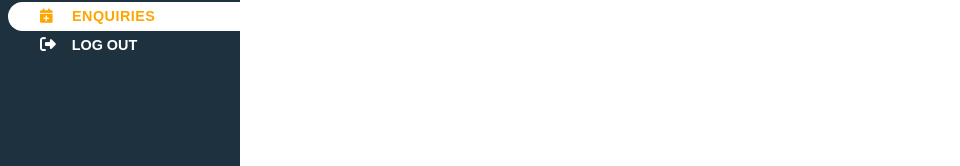
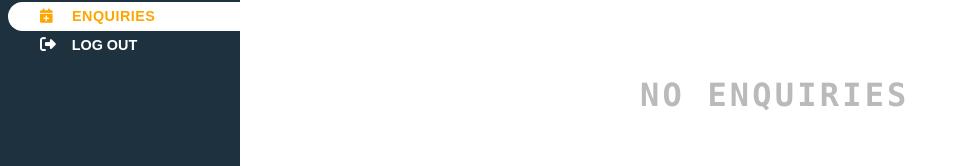
Before and after one commit to TinaHoldcroft/project-exam-2, a React (Create React App) app: page /admin/enquiries in a window 1280 px wide. Shown: the part 164-330 px from the top of the page, without its empty margins (0-960 px from the left). Built offline with nearby package versions, Linux system fonts and the light colour scheme; no server answers; sample sign-in values are in the browser's storage; a web font is replaced by a local one.

Commit message:
spinner, fetch tweaks, placeholder when empty

```diff
--- a/src/components/accommodations/Detail.js
+++ b/src/components/accommodations/Detail.js
@@ -21,9 +21,7 @@ function Detail() {
 			.finally(() => setLoading(false));
 	},);
 
-	if (loading) {
-		return <Spinner/>;
-	}
+	if (loading) { return <Spinner/>; }
 
 	return (
 		<div className="detail-page">
--- a/src/components/accommodations/SearchList.js
+++ b/src/components/accommodations/SearchList.js
@@ -6,11 +6,11 @@ import Search from "./Search";
 function RecentlyViewed() {
     const [error, setError] = useState(null);
     const url = BASE_URL + "establishments";
-    const options = { headers };
     const [accommodations, setEstablishments] = useState([]);
     const [filteredEstablishments, setFilteredEstablishments] = useState([]);
 
     useEffect(() => {
+        const options = { headers };
         fetch(url, options)
             .then((response) => response.json())
             .then((json) => {
@@ -23,7 +23,7 @@ function RecentlyViewed() {
                 else { setEstablishments(json); }
             })
             .catch((error) => console.log(error));
-    },);
+    },[url]);
 
 	const filterCards = function(f) {
 		const searchValue = f.target.value.toLowerCase(); // lowercase
--- a/src/components/admin/Enquiries.js
+++ b/src/components/admin/Enquiries.js
@@ -5,29 +5,28 @@ import { Helmet } from "react-helmet";
 function Enquiries() {
     const [enquiries, setEnquiries] = useState([]);
     const [error, setError] = useState(null);
-    const url = BASE_URL + "enquiries";
-    const options = { headers };
-
+    const url = BASE_URL + "enquiries/";
 
     useEffect(() => {
+        const options = { headers };
         fetch(url, options)
             .then((response) => response.json())
             .then((json) => {
-                console.log(json);
+                console.dir(json);
                 if (json.error) {
                     setEnquiries([]);
                     setError(json.message);
                 }
                 else { setEnquiries(json); }
             })
-            .catch((error) => console.log(error));
-    },);
+            .catch((error) => console.debug(error));
+    },[url]);
 
     return (
-        <div className="enquiries">
+        <div className="add enquiries">
             <Helmet><title>Enquiries | Holidaze</title></Helmet>
-			<h1>Placeholder</h1>
             {error && <div className="error">{error}</div>}
+            {enquiries.length === 0 &&<p className="empty">no enquiries</p>}
             {enquiries.map((enquiry) => {
                     return (
 						<div className="message-tiles" key={enquiry.id}>
@@ -36,7 +35,6 @@ function Enquiries() {
 							<p>{enquiry.establishmentId}</p>
 							<p>{enquiry.checkIn}</p>
 							<p>{enquiry.checkIn}</p>
-
 						</div>
                     );
                 })}
--- a/src/components/admin/Establishments.js
+++ b/src/components/admin/Establishments.js
@@ -7,13 +7,14 @@ function Establishments() {
     const [establishments, setEstablishments] = useState([]);
     const [error, setError] = useState(null);
     const url = BASE_URL + "establishments";
-    const options = { headers };
+
 
     useEffect(() => {
+        const options = { headers };
         fetch(url, options)
             .then((response) => response.json())
             .then((json) => {
-                console.log(json);
+                console.dir(json);
                 if (json.error) {
                     setEstablishments([]);
                     setError(json.message);
@@ -21,7 +22,7 @@ function Establishments() {
                 else { setEstablishments(json); }
             })
             .catch((error) => console.log(error));
-    },);
+    },[url]);
 
     return (
         <div className="accommodations">
--- a/src/components/admin/Messages.js
+++ b/src/components/admin/Messages.js
@@ -2,9 +2,11 @@ import React, { useState, useEffect } from "react";
 import { NavLink } from "react-router-dom";
 import { BASE_URL, headers } from "../../constants/api";
 import { Helmet } from "react-helmet";
+import Spinner from "../accommodations/Spinner";
 
 function Messages() {
-    const [contacts, setContacts] = useState([]);
+    const [loading, setLoading] = useState(true);
+    const [contacts, setContacts] = useState(null);
     const [error, setError] = useState(null);
     const url = BASE_URL + "contacts/";
     const options = { headers };
@@ -13,20 +15,24 @@ function Messages() {
         fetch(url, options)
             .then((response) => response.json())
             .then((json) => {
-                console.log(json);
+                console.dir(json);
                 if (json.error) {
-                    setContacts([]);
+                    setContacts();
                     setError(json.message);
                 }
                 else { setContacts(json); }
             })
-            .catch((error) => console.log(error));
+            .catch((error) => console.debug(error))
+            .finally(() => setLoading(false));
     },);
+
+    if (loading) { return <Spinner/>; }
 
     return (
         <div className="messages">
             <Helmet><title>Messages | Holidaze</title></Helmet>
             {error && <div className="error">{error}</div>}
+            {contacts.length === 0 &&<p className="empty">no messages</p>}
                 {contacts.map((contact) => {
                     return (
 						<NavLink to={`viewmessage/${contact.id}`}>
--- a/src/components/admin/ViewMessage.js
+++ b/src/components/admin/ViewMessage.js
@@ -4,8 +4,10 @@ import { useParams } from "react-router-dom";
 import { useHistory } from "react-router-dom";
 import { BASE_URL, headers } from "../../constants/api";
 import DeleteMessage from "./DeleteMessage";
+import Spinner from "../accommodations/Spinner";
 
 function Edit() {
+
     const defaultState = {
         name: "",
         email: "",
@@ -17,17 +19,20 @@ function Edit() {
     let { id } = useParams();
     const options = { headers };
     const fetchUrl = BASE_URL + "contacts/" + id;
+    const [loading, setLoading] = useState(true);
 
     useEffect(() => {
         fetch(fetchUrl, options)
             .then((response) => response.json())
             .then((json) => setContact(json))
-            .catch((error) => console.log(error));
+            .catch((error) => console.log(error))
+            .finally(() => setLoading(false));
     },);
+
+    if (loading) { return <Spinner/>; }
 
     async function onSubmit(data) {
         console.log("data", data);
-
         await fetch(fetchUrl);
         history.push("/admin/messages");
     }
--- a/src/components/enquiry/enquiry.js
+++ b/src/components/enquiry/enquiry.js
@@ -51,6 +51,7 @@ function Enquiry() {
             localStorage.setItem("name", data.name);
             localStorage.setItem("email", data.email);
             localStorage.setItem("checkIn", data.checkIn);
+            localStorage.setItem("checkIn", data.checkOut);
         }
         if (con === false) {
             localStorage.setItem("cancel", "enquiry was canceled");
--- a/src/components/home/RecentlyViewed.js
+++ b/src/components/home/RecentlyViewed.js
@@ -8,11 +8,11 @@ function RecentlyViewed() {
     const [loading, setLoading] = useState(true);
     const [error, setError] = useState(null);
     const url = BASE_URL + "establishments";
-    const options = { headers };
     const [isActive, setActive] = useState("false");
     const handleToggle = () => { setActive(!isActive); };
 
     useEffect(() => {
+        const options = { headers };
         fetch(url, options)
             .then((response) => response.json())
             .then((json) => {
@@ -25,7 +25,7 @@ function RecentlyViewed() {
             })
             .catch((error) => console.log(error))
             .finally(() => setLoading(false));
-    },);
+    },[url]);
 
     if (loading) { return <Spinner/>; }
 
--- a/src/sass/partials/_base.scss
+++ b/src/sass/partials/_base.scss
@@ -33,3 +33,15 @@ $light-grey: #8d8d8d;
         font-size: 2em;
     }
 }
+.empty {
+    position: absolute;
+    top: 30vh;
+    left: 50vw;
+    opacity: 0.6;
+    text-transform: uppercase;
+    letter-spacing: 0.1em;
+    color: $light-grey;
+    font-size: 2em;
+    font-weight: 900;
+    font-family: Consolas, Menlo, Monaco, Lucida Console, Liberation Mono, DejaVu Sans Mono, Bitstream Vera Sans Mono, Courier New, monospace, serif;
+}
--- a/src/sass/styles.css
+++ b/src/sass/styles.css
@@ -33,6 +33,19 @@ body {
 .react-confirm-alert-body h1 {
   font-family: montserrat, sans-serif;
   font-size: 2em;
+}
+
+.empty {
+  position: absolute;
+  top: 30vh;
+  left: 50vw;
+  opacity: 0.6;
+  text-transform: uppercase;
+  letter-spacing: 0.1em;
+  color: #8d8d8d;
+  font-size: 2em;
+  font-weight: 900;
+  font-family: Consolas, Menlo, Monaco, Lucida Console, Liberation Mono, DejaVu Sans Mono, Bitstream Vera Sans Mono, Courier New, monospace, serif;
 }
 
 body, input {
```
Also changed, not shown: 2 other files (tests, documents, lock files or other folders). Lines whose indentation alone changed are shown as unchanged.
